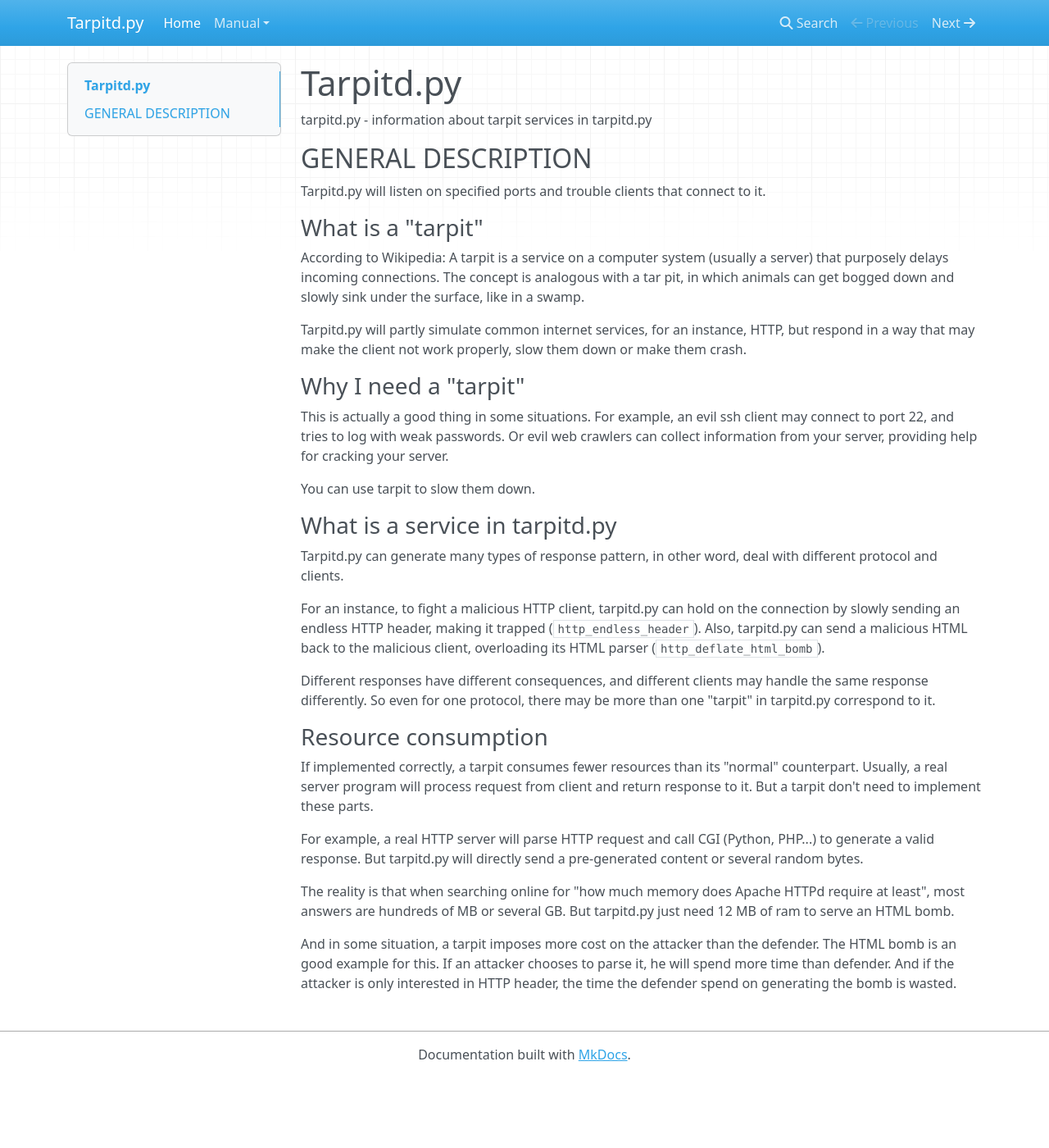
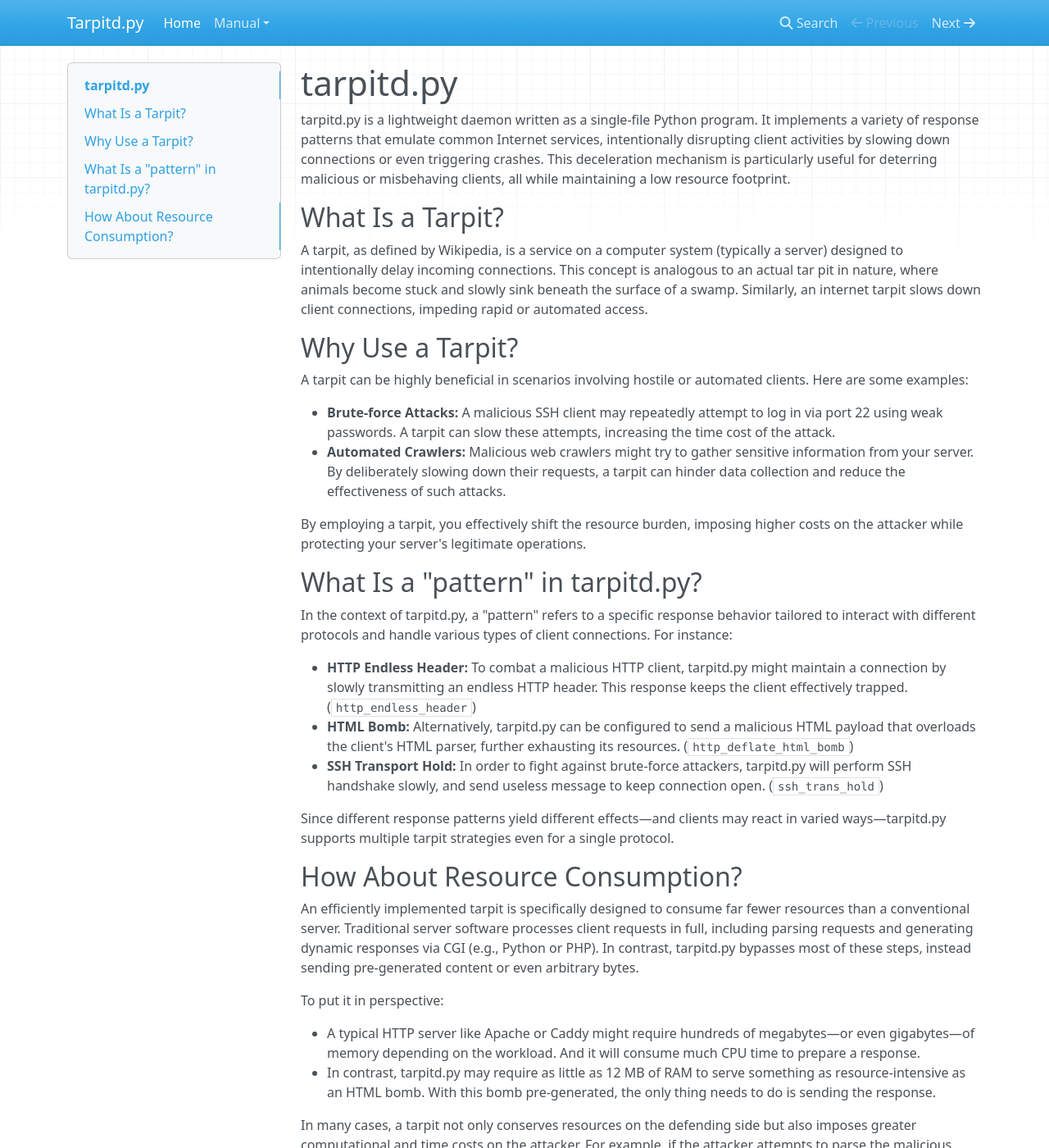
Before and after one commit to ImBearChild/tarpitd.py, an MkDocs documentation site: the page built from docs/index.md, in a window 1280 px wide and 1400 px high. Shown: the whole window at 82% size. Built offline with MkDocs 1.6.1, drawn with Linux system fonts in a browser that asks for light colours; nearby versions of some CDN libraries; some of the changed text lies outside the part shown.

Commit message:
docs: rewrite and add tls section

```diff
--- a/docs/index.md
+++ b/docs/index.md
@@ -1,68 +1,38 @@
-# Tarpitd.py
+# tarpitd.py
 
-tarpitd.py - information about tarpit services in tarpitd.py
+tarpitd.py is a lightweight daemon written as a single-file Python program. It implements a variety of response patterns that emulate common Internet services, intentionally disrupting client activities by slowing down connections or even triggering crashes. This deceleration mechanism is particularly useful for deterring malicious or misbehaving clients, all while maintaining a low resource footprint.
 
-## GENERAL DESCRIPTION
+## What Is a Tarpit?
 
-Tarpitd.py will listen on specified ports and trouble clients that
-connect to it.
+A tarpit, as defined by Wikipedia, is a service on a computer system (typically a server) designed to intentionally delay incoming connections. This concept is analogous to an actual tar pit in nature, where animals become stuck and slowly sink beneath the surface of a swamp. Similarly, an internet tarpit slows down client connections, impeding rapid or automated access.
 
-### What is a "tarpit"
+## Why Use a Tarpit?
 
-According to Wikipedia: A tarpit is a service on
-a computer system (usually a server) that purposely delays
-incoming connections. The concept is analogous with a tar pit, in
-which animals can get bogged down and slowly sink under the surface,
-like in a swamp.
+A tarpit can be highly beneficial in scenarios involving hostile or automated clients. Here are some examples:
 
-Tarpitd.py will partly simulate common internet services,
-for an instance, HTTP, but respond in a way that may make the
-client not work properly, slow them down or make them crash.
+- **Brute-force Attacks:** A malicious SSH client may repeatedly attempt to log in via port 22 using weak passwords. A tarpit can slow these attempts, increasing the time cost of the attack.
+- **Automated Crawlers:** Malicious web crawlers might try to gather sensitive information from your server. By deliberately slowing down their requests, a tarpit can hinder data collection and reduce the effectiveness of such attacks.
 
-### Why I need a "tarpit"
+By employing a tarpit, you effectively shift the resource burden, imposing higher costs on the attacker while protecting your server's legitimate operations.
 
-This is actually a good thing in some situations.
-For example, an evil ssh client may connect to port 22, and tries to
-log with weak passwords. Or evil web crawlers can collect information
-from your server, providing help for cracking your server.
+## What Is a "pattern" in tarpitd.py?
 
-You can use tarpit to slow them down.
+In the context of tarpitd.py, a "pattern" refers to a specific response behavior tailored to interact with different protocols and handle various types of client connections. For instance:
 
-### What is a service in tarpitd.py
+- **HTTP Endless Header:** To combat a malicious HTTP client, tarpitd.py might maintain a connection by slowly transmitting an endless HTTP header. This response keeps the client effectively trapped. (`http_endless_header`)
+- **HTML Bomb:** Alternatively, tarpitd.py can be configured to send a malicious HTML payload that overloads the client's HTML parser, further exhausting its resources. (`http_deflate_html_bomb`)
+- **SSH Transport Hold:** In order to fight against brute-force attackers, tarpitd.py will perform SSH handshake slowly, and send useless message to keep connection open. (`ssh_trans_hold`)
 
-Tarpitd.py can generate many types of response pattern, in other word,
-deal with different protocol and clients.
+Since different response patterns yield different effects—and clients may react in varied ways—tarpitd.py supports multiple tarpit strategies even for a single protocol.
 
-For an instance, to fight a malicious HTTP client, tarpitd.py can
-hold on the connection by slowly sending an endless HTTP header,
-making it trapped (`http_endless_header`).
-Also, tarpitd.py can send a malicious HTML back
-to the malicious client, overloading its HTML parser
-(`http_deflate_html_bomb`).
+## How About Resource Consumption?
 
-Different responses have different consequences, and different
-clients may handle the same response differently. So even for one
-protocol, there may be more than one "tarpit" in tarpitd.py
-correspond to it.
+An efficiently implemented tarpit is specifically designed to consume far fewer resources than a conventional server. Traditional server software processes client requests in full, including parsing requests and generating dynamic responses via CGI (e.g., Python or PHP). In contrast, tarpitd.py bypasses most of these steps, instead sending pre-generated content or even arbitrary bytes.
 
-### Resource consumption
+To put it in perspective:
 
-If implemented correctly, a tarpit consumes fewer resources than its
-"normal" counterpart. Usually, a real server program will process
-request from client and return response to it. But a tarpit don't
-need to implement these parts.
+- A typical HTTP server like Apache or Caddy might require hundreds of megabytes—or even gigabytes—of memory depending on the workload. And it will consume much CPU time to prepare a response.
+- In contrast, tarpitd.py may require as little as 12 MB of RAM to serve something as resource-intensive as an HTML bomb.
+With this bomb pre-generated, the only thing needs to do is sending the response.
 
-For example, a real HTTP server will parse HTTP request and call CGI
-(Python, PHP...) to generate a valid response. But tarpitd.py will
-directly send a pre-generated content or several random bytes.
-
-The reality is that when searching online for "how much memory does
-Apache HTTPd require at least", most answers are hundreds of MB or
-several GB. But tarpitd.py just need 12 MB of ram to serve an HTML
-bomb.
-
-And in some situation, a tarpit imposes more cost on the attacker
-than the defender. The HTML bomb is an good example for this. If an
-attacker chooses to parse it, he will spend more time than defender.
-And if the attacker is only interested in HTTP header, the time the
-defender spend on generating the bomb is wasted.
+In many cases, a tarpit not only conserves resources on the defending side but also imposes greater computational and time costs on the attacker. For example, if the attacker attempts to parse the malicious HTML bomb, they may expend significantly more time and resources than the defender did to generate it. Likewise, if an attacker is solely interested in receiving HTTP headers, the defender’s effort to generate a tarpit response may effectively waste the attacker’s time.
--- a/docs/tarpitd.py.1.md
+++ b/docs/tarpitd.py.1.md
@@ -5,12 +5,11 @@
 ## SYNOPSIS
 
     tarpitd.py [-h] [-r RATE] [-c [FILE]]
-        [-s SERVICE:HOST:PORT [SERVICE:HOST:PORT ...]] [--manual]
+        [-s PATTERN:HOST:PORT [PATTERN:HOST:PORT ...]] [--manual]
 
 ## DESCRIPTION
 
-Tarpitd.py will listen on specified ports and trouble clients that
-connect to it.
+tarpitd.py listens on specified network ports and purposefully delays or troubles clients that connect to it. This tool can be used to tie up network connections by delivering slow or malformed responses, potentially keeping client connections open for extended periods.
 
 ## OPTIONS
 
@@ -18,26 +17,24 @@
 
 Load configuration from file.
 
-#### `-s, --serve PATTERN:HOST:PORT [SERVICE:HOST:PORT ...]`
+#### `-s, --serve PATTERN:HOST:PORT [PATTERN:HOST:PORT ...]`
 
 Start a tarpit pattern on specified host and port.
 
-The name of pattern is case-insensitive. For the full list of
-supported patterns, please refer to lines below.
+The name of PATTERN is case-insensitive. For a complete list of supported patterns, see the “TARPIT PATTERN” section below.
 
 #### `-r RATE, --rate-limit RATE`
 
 Set data transfer rate limit.
 
-Positive value limit transfer speed to RATE *byte* per second.
-Negative value will make program send one byte in RATE second.
-(In other word, negative vale means 1/RATE byte per second.)
+A positive value limits the transfer speed to RATE *bytes* per second.
+A negative value causes the program to send one byte every |RATE| seconds (effectively 1/|RATE| *bytes* per second).
 
 #### `--manual MANUAL`
 
-Show built-in manual page. Will open `tarpitd.py.1` by default.
+Display the built-in manual page. By default, tarpitd.py will open `tarpitd.py.1`.
 
-Available manual pages:
+Available manual pages include:
 
 * tarpitd.py.1 : Program usage
 * tarpitd.conf.5 : Configuration file format
@@ -48,90 +45,60 @@
 
 #### http_endless_header
 
-Tested with client: Firefox, Chromium, curl
+Tested with: Firefox, Chromium, curl
 
-Making the client hang by sending an endless HTTP header lines of
-`Set-Cookie:`. Some client will wait for response body
-(or at least a blank line that indicates header is finished),
-which will never be sent by tarpitd.py.
-Some clients, such as curl, have limited the header size. Those clients will close connection
-when limit is reached.
+Sends an endless stream of HTTP header lines (specifically, `Set-Cookie:`). Some clients will wait indefinitely for the header to end (or for a blank line indicating the end of the headers), while others (like curl) may have header size restrictions and close the connection once the limit is reached.
 
 #### http_deflate_html_bomb
 
-Tested with client: Firefox, Chromium
+Tested with: Firefox, Chromium
 
-A badly formed HTML compressed by deflate (zlib) will be sent by
-tarpitd.py. It's so bad that most client will waste a lot of time
-(more precisely, CPU time) on parsing it.
+Sends a badly formed HTML document compressed using the deflate (zlib) algorithm. Most clients will consume significant CPU resources attempting to parse the malformed HTML.
 
-Some client won't bother to parse HTML, so this may not useful
-for them. Content sent by this service is always compressed with
-deflate algorithm, no matter if client support it or not.
-Because it's pointless to serve uncompressed garbage, which
-may cause huge potential waste of bandwidth, and most
-clients support deflate algorithm.
+Note: The response is always compressed with deflate regardless of client support, as serving uncompressed output might waste bandwidth. When using curl, use the `--compressed` option to trigger decompression and ensure you have sufficient disk space to handle the decompressed content.
 
 #### http_deflate_size_bomb
 
-Tested with client: Firefox, Chromium, curl
+Tested with: Firefox, Chromium, curl
 
-Feeding client with a lot of compressed zero. The current
-implementation sends a compressed 1 MB file, which is approximately
-1 GB decompressed, plus some invalid HTML code to trick client.
-And deflate compress algorithm has its maximum compression
+Feeds the client with a large amount of compressed zero data. The current implementation sends a compressed 1 MB file that decompresses to approximately 1 GB, with added invalid HTML to further confuse the client.
+
+Note: deflate compress algorithm has its maximum compression
 rate limit, at 1030.3:1.
-
-Curl won't decompress content by default. If you want to test this
-with curl, please add `--compressed` option to it, and make sure you
-have enough space for decompressed data.
 
 ### SSH
 
 #### endlessh
 
-Have been tested with client: openssh
+Tested with: OpenSSH
 
-Endlessh is a famous ssh tarpit. It keeps SSH clients locked up for
-hours or even days at a time by sending endless banners. Despite its
-name, technically this is not SSH, but an endless banner sender.
-Endless does implement no part of the SSH protocol, and no port
-scanner will think it is SSH (at least nmap and censys don't mark
-this as SSH).
+endlessh is a well-known SSH tarpit that traps SSH clients by sending endless banner messages. Although named “endlessh”, it does not implement the full SSH protocol; it rather continuously emits banner data. As a result, port scanners (such as nmap and censys) will not mark the port as running a true SSH service.
 
 ### ssh_trans_hold
 
-Have been tested with client: openssh
+Tested with: OpenSSH
 
-This tarpit will keep the connection open by sending valid SSH
-transport message. It follows IETF RFC 4253, which defines the SSH
-protocol.
+This tarpit mimics an SSH server's initial handshake by sending valid SSH transport messages and key exchange information (per IETF RFC 4253). However, instead of completing the exchange, it repeatedly sends `SSH_MSG_IGNORE` messages. Although clients are supposed to ignore these messages according to the standard, the continual stream keeps the connection open indefinitely.
 
-First, it acts like a normal SSH server, sending server identification
-string, and send key exchange message about algorithm negotiation
-after it. But it won't complete the key exchange, instead, sending
-SSH_MSG_IGNORE repeatedly. The standard notes that clients MUST
-ignore those message, but keeping receiving data will keep
-connection open. So those clients will never disconnect.
+Note: The implementation advertises itself as OpenSSH 8.9 on Ubuntu and replays a pre-recorded SSH key exchange. Future updates may alter aspects of this behavior.
 
-The current implementation reports itself as OpenSSH 8.9 on Ubuntu
-and replays a pre-recorded OpenSSH key exchange algorithm
-negotiation request. This behavior may change in the future and
-affect the reporting results of some port scanners.
+### TLS
+
+#### tls_endless_hello_request
+
+Tested with: openssl (cli)
+
+Sends an endless series of HelloRequest messages to the client. According to IETF RFC 5246 (the TLS 1.2 specification), clients should ignore extra HelloRequest messages during the negotiation phase, effectively keeping the connection open.
 
 ### MISC
 
 #### egsh_aminoas
 
-Have been tested with client: openssh
+Tested with: openssh
 
-This service can be used as an alternative to endlessh.
+An alternative to endlessh, this service not only keeps connections open but also adds a cultural touch.
 
-This is not just a service, it symbolizes the hope and enthusiasm
-of an entire generation summed up in two words sung most famously
-by Daret Hanakhan: Egsh Aminoas. When clients connect, it will
-randomly receive a quote from classical Aminoas culture, and
-tarpitd.py will show you the same quote in log at the same time.
+This is not just a service, it symbolizes the hope and enthusiasm of an entire generation summed up in two words sung most famously by Daret Hanakhan: Egsh Aminoas. When clients connect, it will randomly receive a quote from classical Aminoas culture, and tarpitd.py will show you the same quote in log at the same time.
 
 ## EXAMPLES
 
@@ -143,17 +110,15 @@
 
     tarpitd.py -s endlessh:0.0.0.0:2222
 
-Start an endless HTTP tarpit on 0.0.0.0:8080, send a byte every two
-seconds:
+Start an endless HTTP tarpit with a 2-second per-byte delay:
 
     tarpitd.py -r-2 -s HTTP_ENDLESS_COOKIE:0.0.0.0:8088
 
-Start an endless HTTP tarpit on 0.0.0.0:8088, limit the transfer speed
-to 1 KB/s:
+Start an endless HTTP tarpit with a rate limit of 1 KB/s:
 
     tarpitd.py -r1024 -s HTTP_DEFLATE_HTML_BOMB:0.0.0.0:8088
 
-Start two different HTTP tarpit at the same time
+Start two different HTTP tarpit services concurrently
 (the name of pattern is case-insensitive):
 
     tarpitd.py -s http_deflate_html_bomb:127.0.0.1:8080 \
--- a/mkdocs.yml
+++ b/mkdocs.yml
@@ -4,5 +4,4 @@
   - Home: index.md
   - Manual:
     - tarpitd.py.1.md
-    - tarpitd.py.7.md
     - tarpitd.conf.5.md
```
Also changed, not shown: README.md (+16 -6 lines), docs/tarpitd.conf.5.md (+59 -0 lines), pyproject.toml (+25 -13 lines), 3 other files.
